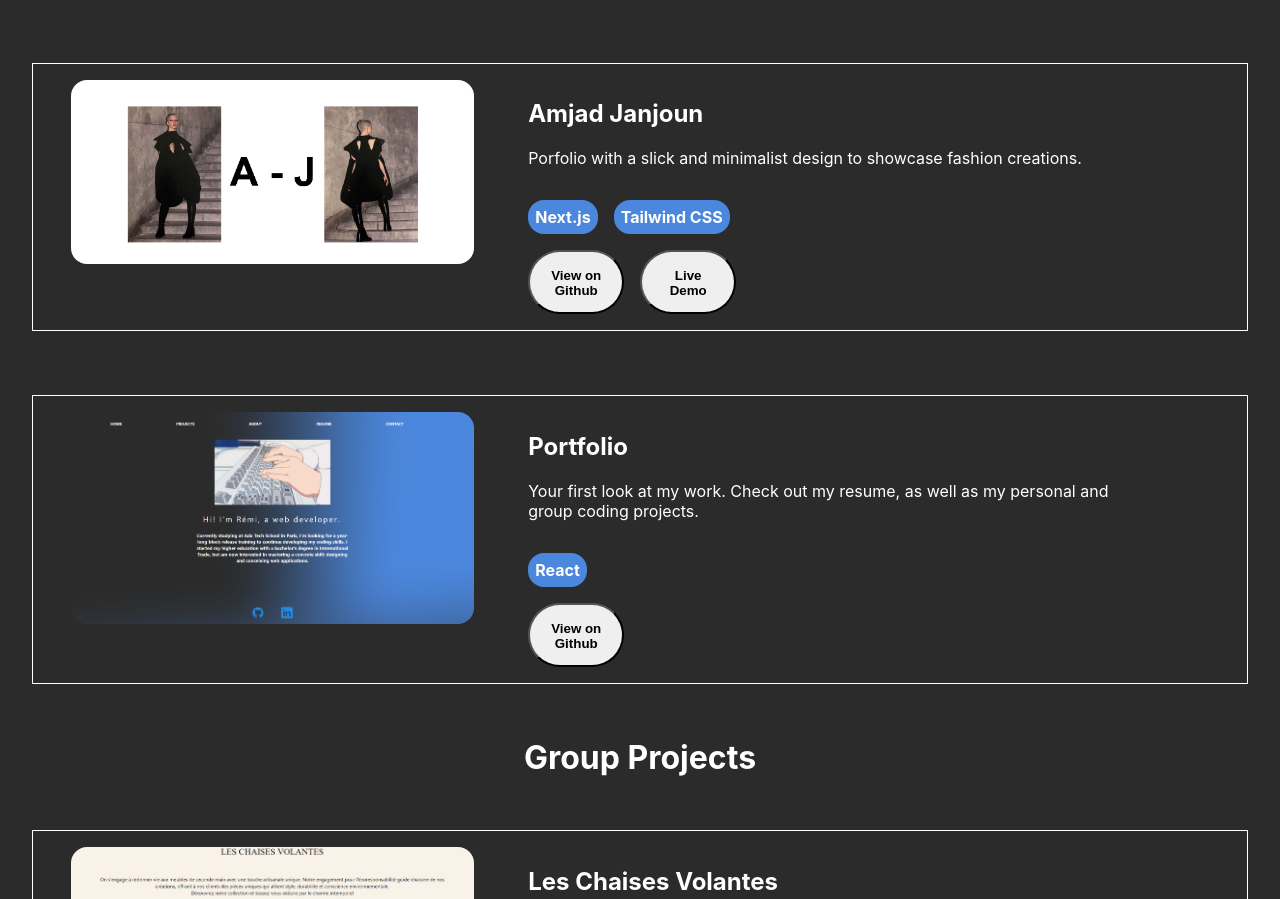
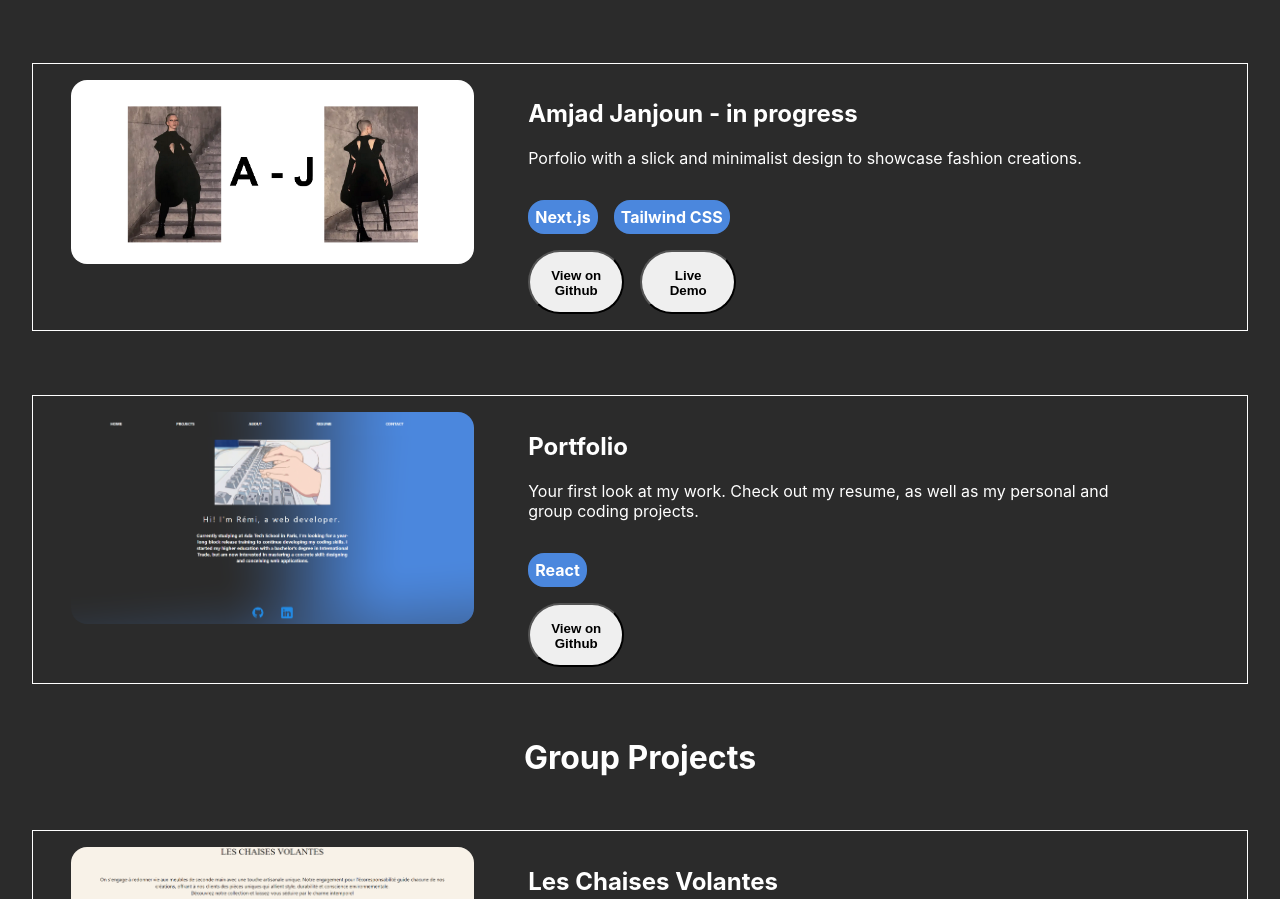
Before and after one commit to harfore/portfolio, a React (Create React App) app: page /projects in a window 1280 px wide. Shown: the part 897-1796 px from the top of the page. Built offline with nearby package versions, Linux system fonts and the light colour scheme.

Commit message:
add: amjad portfolio in progress

```diff
--- a/src/Projects.js
+++ b/src/Projects.js
@@ -28,7 +28,7 @@ export function Projects() {
             githubLink: "https://github.com/harfore/oceanflask"
         },
         {
-            title: "Amjad Janjoun",
+            title: "Amjad Janjoun - in progress",
             image: amjad,
             technos: ["Next.js", "Tailwind CSS"],
             description: "Porfolio with a slick and minimalist design to showcase fashion creations.",
```
